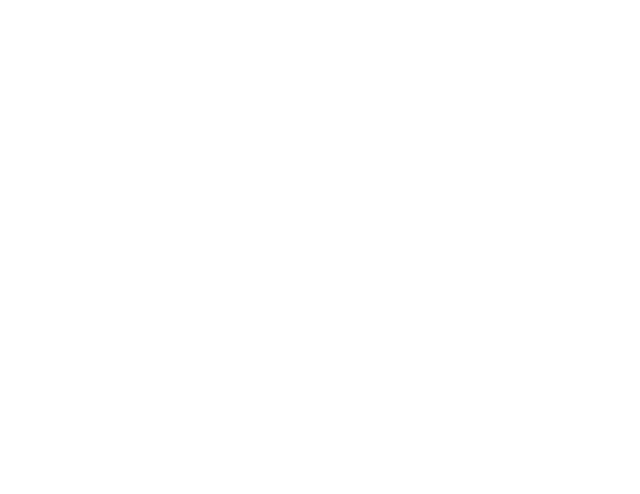
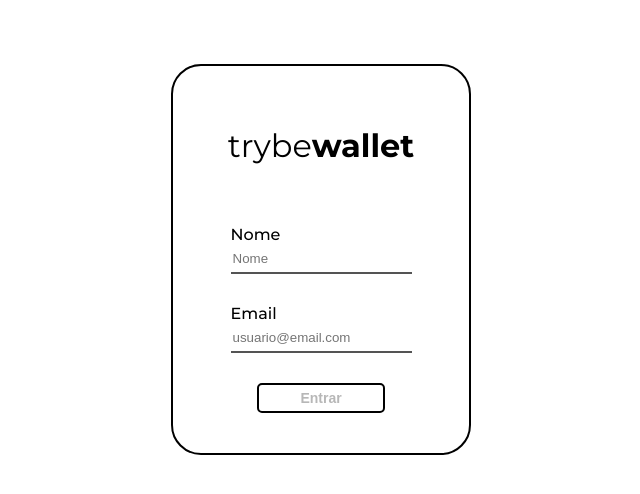
Before and after one commit to ibrahimborba/trybewallet, a React (Create React App) app: page /trybewallet/carteira in a window 1280 px wide. Shown: the top 494 px of the page, without its empty margins (319-959 px from the left). Built offline with nearby package versions, Linux system fonts and the light colour scheme.

Commit message:
fix: change route app

```diff
--- a/src/App.js
+++ b/src/App.js
@@ -79,7 +79,7 @@
         <ThemeProvider theme={palette}>
           <GlobalStyle palette={palette} />
           <Switch>
-            <Route exact path="/trybewallet" component={Login} />
+            <Route path="/trybewallet" component={Login} />
             <Route
               exact
               path="/carteira"
```
